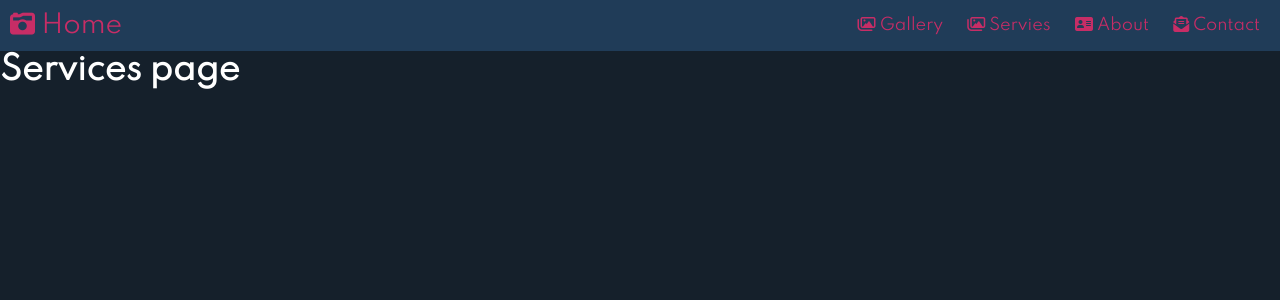
After one commit to robertvari/photo_studio_200229, a Django app: template templates/services.html in a window 1280 px wide. The commit adds this page. Shown: the top 300 px of the page. Run offline with Django 3.2, Linux system fonts and the light colour scheme; the template is opened without the code that fills it, so the values that code supplies are empty; some libraries are stand-ins or nearby versions.

Commit message:
Services url and view

```diff
--- a/pages/urls.py
+++ b/pages/urls.py
@@ -1,10 +1,11 @@
 from django.urls import path
 
-from .views import home, contact, gallery, about
+from .views import home, contact, gallery, about, services
 
 urlpatterns = [
     path('', home, name="home"),
     path('gallery/', gallery, name="gallery"),
+    path('services/', services, name="services"),
+    path('about/', about, name="about"),
     path('contact/', contact, name="contact"),
-    path('about/', about, name="about"),
 ]
--- a/pages/views.py
+++ b/pages/views.py
@@ -9,6 +9,10 @@ def gallery(request):
     return render(request, 'gallery.html')
 
 
+def services(request):
+    return render(request, 'services.html')
+
+
 def contact(request):
     return render(request, 'contact.html')
 
--- a/templates/_menu.html
+++ b/templates/_menu.html
@@ -3,8 +3,9 @@
 
     <div>
         <a href="{% url 'gallery' %}" class="menu_item"><i class="far fa-images"></i> Gallery</a>
+        <a href="{% url 'services' %}" class="menu_item"><i class="far fa-images"></i> Servies</a>
+        <a href="{% url 'about' %}" class="menu_item"><i class="fas fa-address-card"></i> About</a>
         <a href="{% url 'contact' %}" class="menu_item"><i class="fas fa-envelope-open-text"></i> Contact</a>
-        <a href="{% url 'about' %}" class="menu_item"><i class="fas fa-address-card"></i> About</a>
     </div>
 
 </div>
--- /dev/null
+++ b/templates/services.html
@@ -0,0 +1,7 @@
+{% extends '_base.html' %}
+
+{% block title%}Services{% endblock title%}
+
+{% block body %}
+    <h1>Services page</h1>
+{% endblock body %}
```
